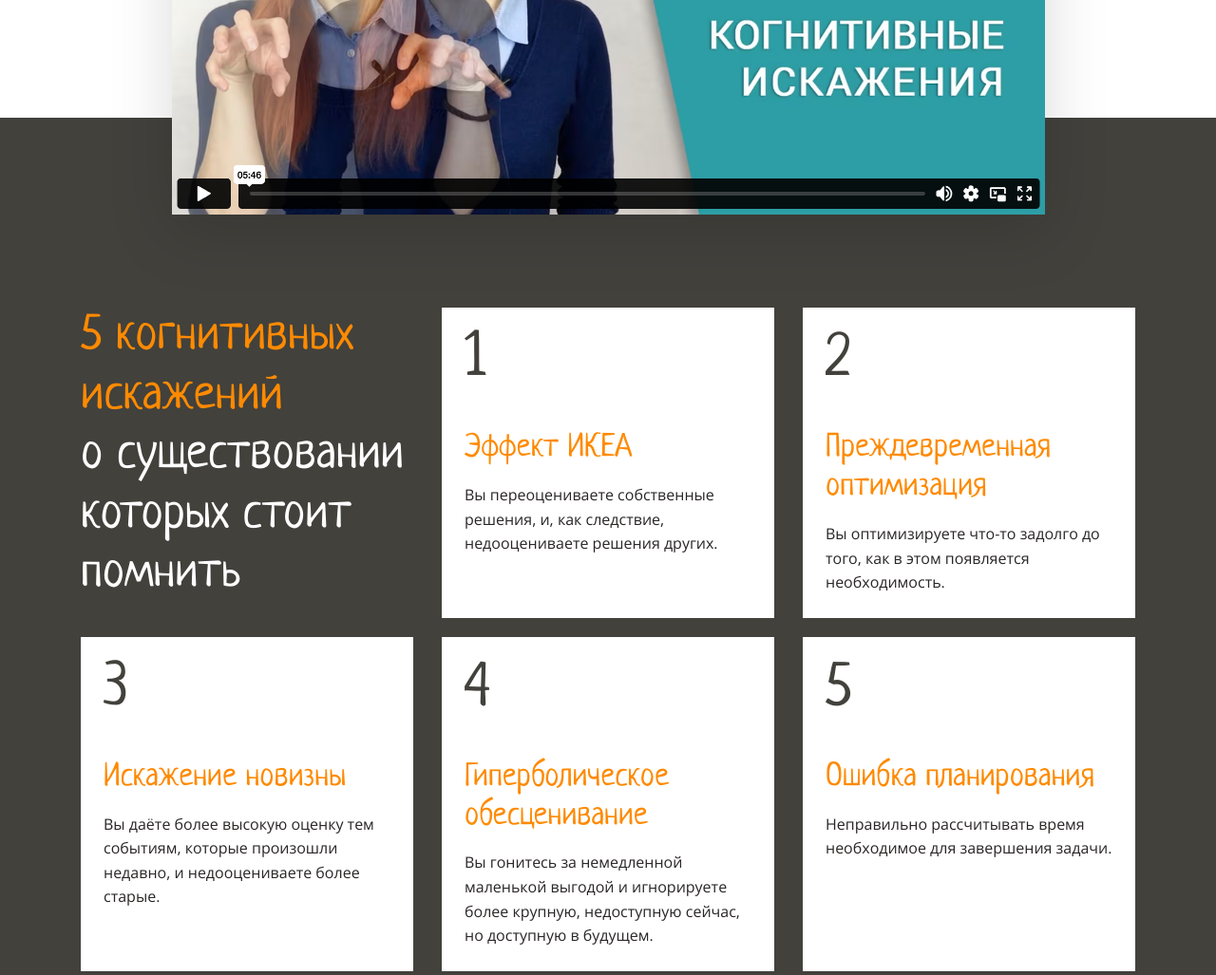
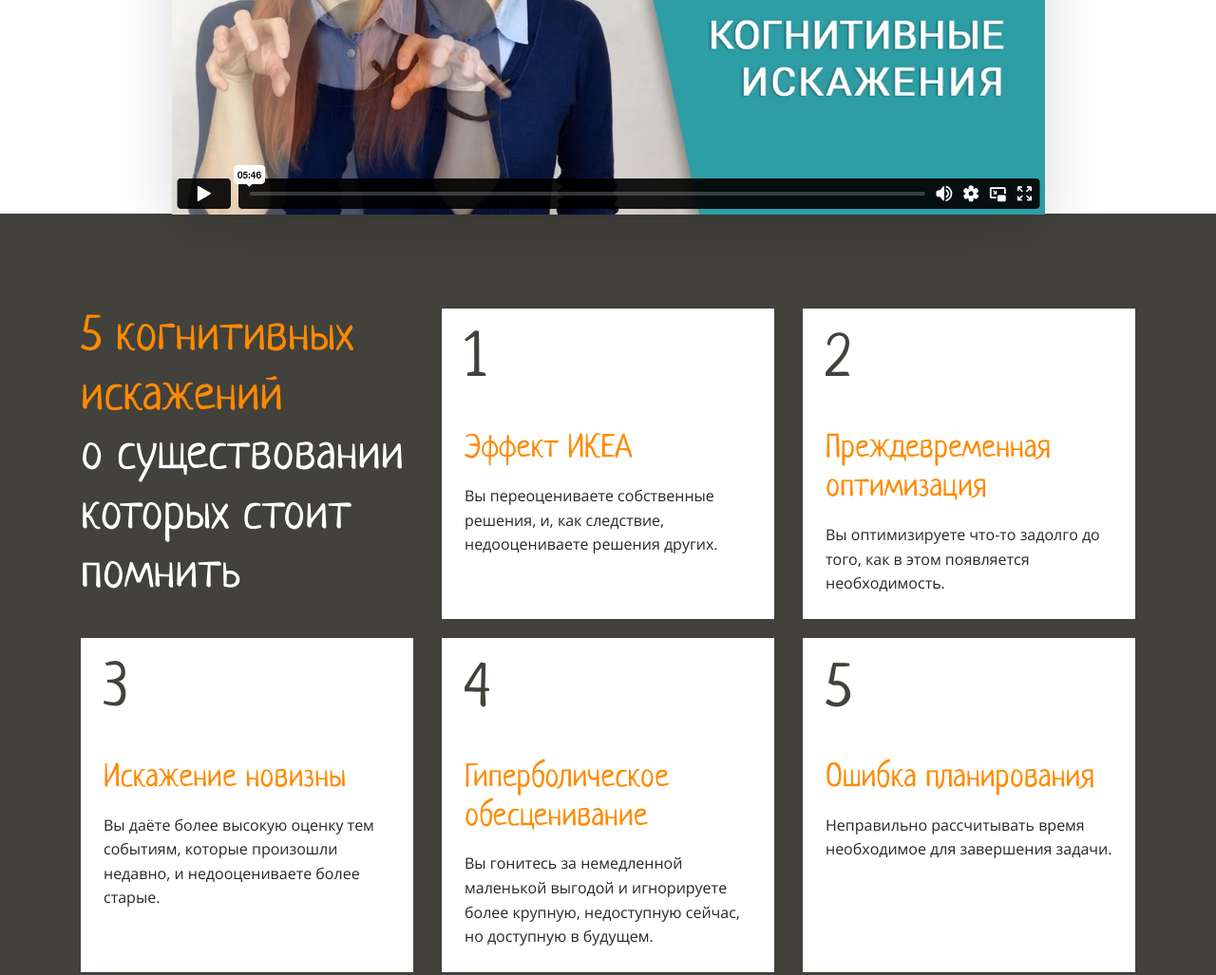
Before and after one commit to mdolganova/layout-designer-project-58, a website: page src/index.html in a window 1280 px wide. Shown: the part 1540-2567 px from the top of the page at 95% size. Drawn offline with Linux system fonts and the light colour scheme.

Commit message:
fix preview-image

```diff
--- a/src/styles/style.css
+++ b/src/styles/style.css
@@ -169,12 +169,6 @@ p {
 .preview-image img {
   width: 919px;
   height: 517px;
-}
-
-nav {
-  position: relative;
-  top: -101px;
-  padding-top: 100px;
 }
 
 .navigation {
```
